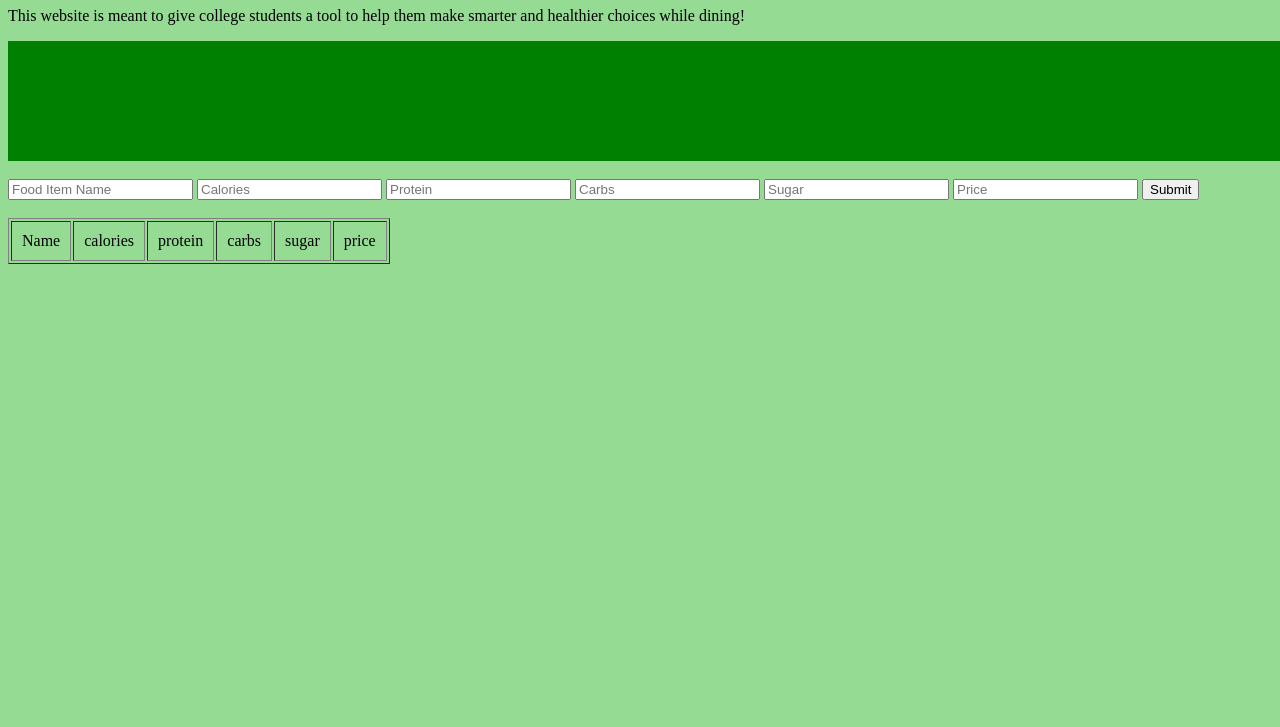
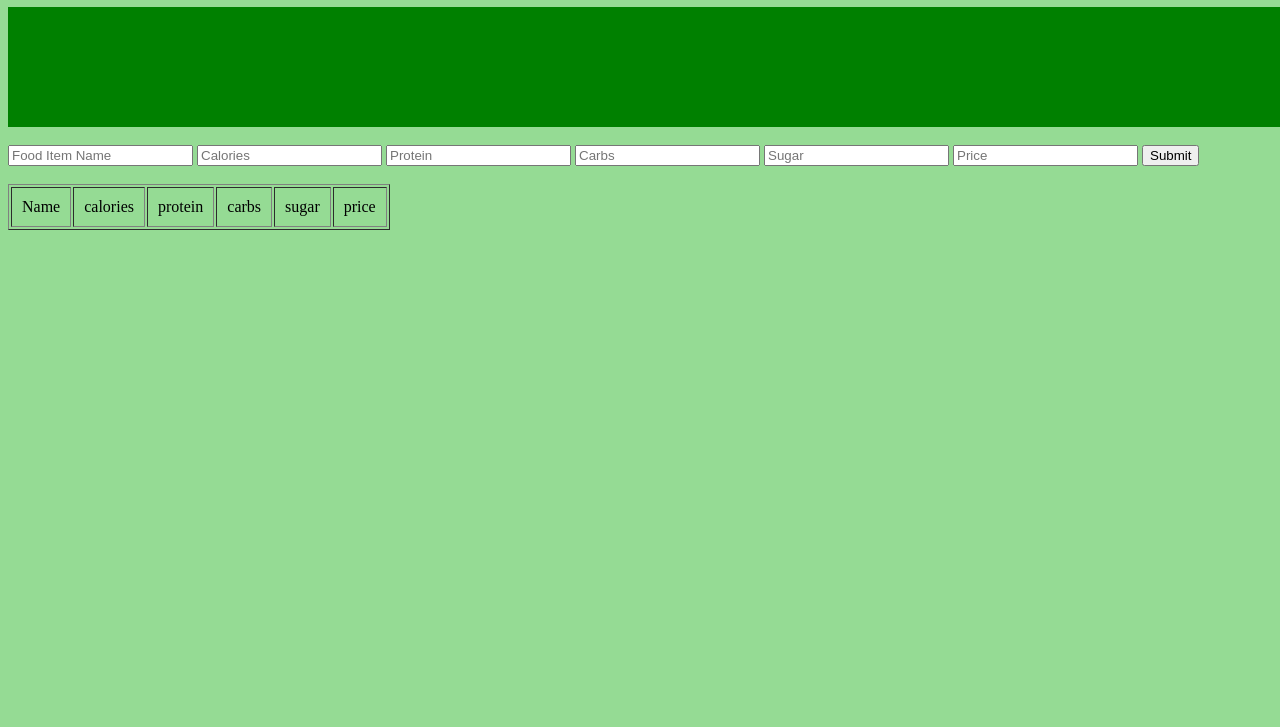
Before and after one commit to Melvingitb/Nutriversity, a website with bundled scripts: page page.html in a window 1280 px wide. Shown: the part 73-800 px from the top of the page. Built offline with nearby package versions, Linux system fonts and the light colour scheme; no server answers.

Commit message:
deleted paragraph

```diff
--- a/page.html
+++ b/page.html
@@ -9,8 +9,6 @@
 </head>
 <body>
     <h1>Nutriversity</h1>
-
-    <p>This website is meant to give college students a tool to help them make smarter and healthier choices while dining!</p>
 
     <div class="box"></div>
     <br>
```
